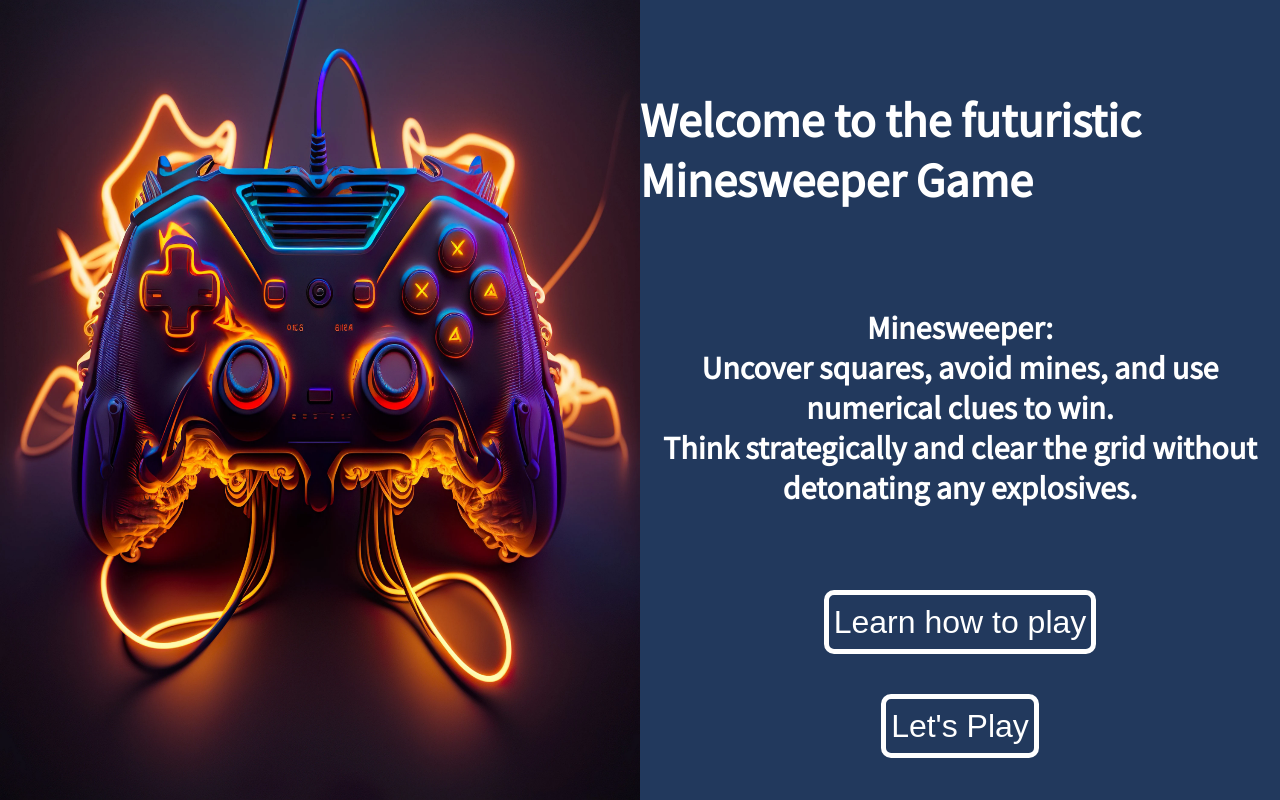
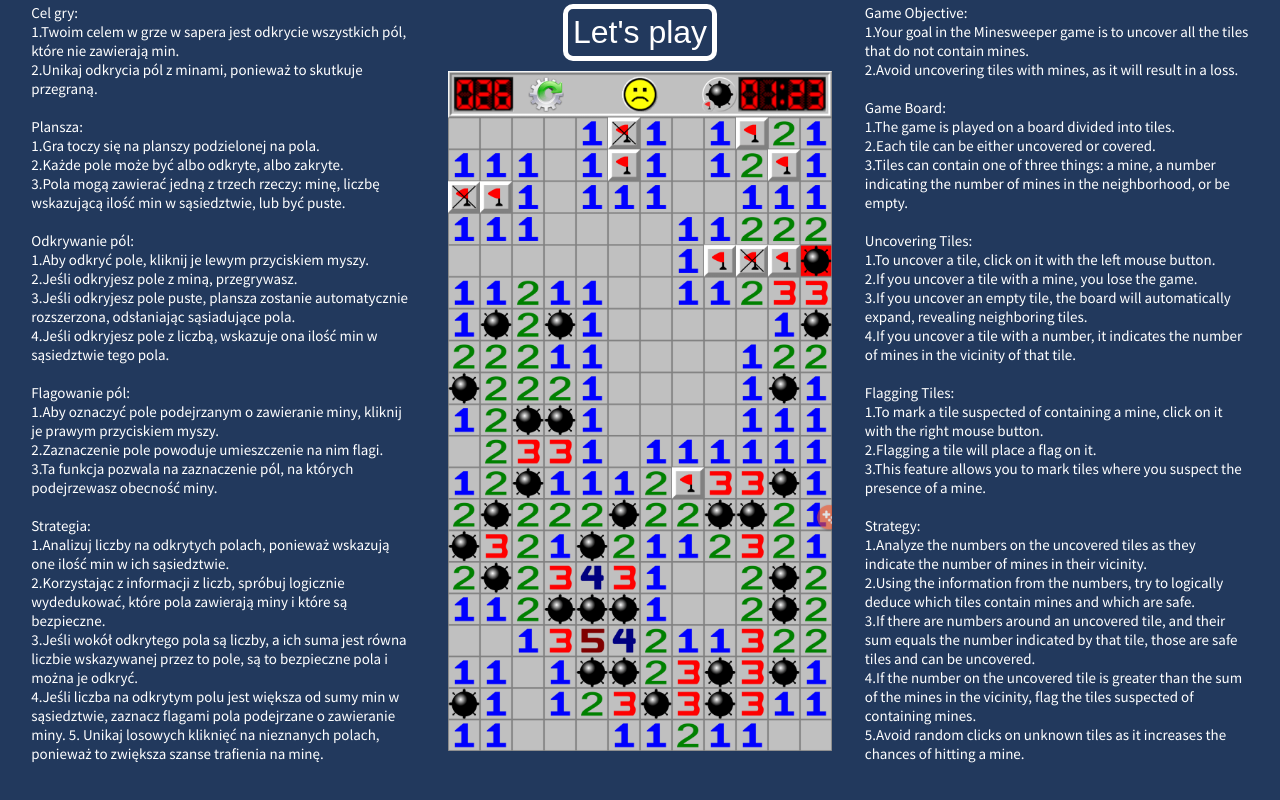
Before and after one commit to Arixin/GameWithAI, a React (Create React App) app in the folder gamewithai/: page /about in a window 1280 px wide. Built offline with nearby package versions, Linux system fonts and the light colour scheme.

Commit message:
Rules page done and connections to other pages

```diff
--- a/gamewithai/package.json
+++ b/gamewithai/package.json
@@ -12,6 +12,7 @@
     "@types/react-dom": "^18.0.0",
     "react": "^18.2.0",
     "react-dom": "^18.2.0",
+    "react-router-dom": "^6.11.2",
     "react-scripts": "5.0.1",
     "styled-components": "^6.0.0-rc.1",
     "typescript": "^4.4.2",
--- a/gamewithai/src/App.tsx
+++ b/gamewithai/src/App.tsx
@@ -1,77 +1,17 @@
-import "./App.css";
-import styled from "styled-components";
-import Image from "./images/gamepad.jpeg";
-
-const MainStyledDiv = styled.div`
-  display: flex;
-  flex-direction: row;
-  justify-content: center;
-  align-items: center;
-  position: absolute;
-`;
-
-const HomeStyledView = styled.div`
-  display: flex;
-  flex-direction: column;
-  align-items: center;
-  justify-content: center;
-  height: 100vh;
-  width: 50vw;
-  gap: 5vh;
-  position: relative;
-  font-weight: bold;
-  right: 0;
-`;
-
-const StyledImage = styled.img`
-  width: 50vw;
-  height: 100vh;
-  position: relative;
-  left: 0;
-`;
-
-const StyledHeader = styled.h1`
-  color: white;
-  position: relative;
-  top: 2vh;
-  font-size: 3rem;
-`;
-
-const StyledDesc = styled.h3`
-  color: white;
-  font-size: 2rem;
-  text-align: center;
-  padding: 10px;
-`;
-
-const StyledButton = styled.button`
-  height: 8vh;
-  border: 5px solid white;
-  padding: 5px;
-  border-radius: 10px;
-  background: none;
-  color: white;
-  cursor: pointer;
-  font-size: 2rem;
-`;
+import { BrowserRouter as Router, Route, Routes } from "react-router-dom";
+import Home from "./pages/Home";
+import About from "./pages/About";
+import Game from "./pages/Game";
 
 function App() {
   return (
-    <MainStyledDiv>
-      <StyledImage src={Image} alt=""></StyledImage>
-      <HomeStyledView>
-        <StyledHeader>Welcome to the futuristic Minesweeper Game</StyledHeader>
-        <StyledDesc>
-          Minesweeper:
-          <br /> Uncover squares, avoid mines, and use numerical clues to win.
-          <br />
-          Think strategically and clear the grid without detonating any
-          explosives.
-        </StyledDesc>
-        <StyledButton>Learn how to play</StyledButton>
-        <StyledButton>Let's Play</StyledButton>
-      </HomeStyledView>
-    </MainStyledDiv>
+    <Router>
+      <Routes>
+        <Route path="/" element={<Home />} />
+        <Route path="/about" element={<About />} />
+        <Route path="/game" element={<Game />} />
+      </Routes>
+    </Router>
   );
 }
 
--- /dev/null
+++ b/gamewithai/src/pages/About.tsx
@@ -0,0 +1,148 @@
+import styled from "styled-components";
+import Image from "../images/minesweeper.png";
+import { Link } from "react-router-dom";
+
+const MainStyledDiv = styled.div`
+  display: flex;
+  flex-direction: row;
+  justify-content: center;
+  align-items: center;
+`;
+const LanguageBox = styled.div`
+  display: flex;
+  flex-direction: column;
+  justify-content: center;
+  align-items: center;
+  width: 30vw;
+  height: 90vh;
+  padding: 10px;
+  margin: 1%;
+  color: white;
+  font-size: 15px;
+`;
+
+const Box = styled.div`
+  display: flex;
+  flex-direction: column;
+  justify-content: center;
+  align-items: center;
+  width: 30vw;
+  height: 90vh;
+  padding: 10px;
+`;
+
+const StyledImage = styled.img`
+  width: 30vw;
+  height: 85vh;
+  padding: 10px;
+`;
+
+const StyledButton = styled.button`
+  border: 5px solid white;
+  padding: 5px;
+  border-radius: 10px;
+  background: none;
+  color: white;
+  cursor: pointer;
+  font-size: 2rem;
+`;
+
+const About = () => {
+  return (
+    <MainStyledDiv>
+      <LanguageBox>
+        Cel gry: <br />
+        1.Twoim celem w grze w sapera jest odkrycie wszystkich pól, które nie
+        zawierają min.
+        <br />
+        2.Unikaj odkrycia pól z minami, ponieważ to skutkuje przegraną.
+        <br /> <br />
+        Plansza: <br />
+        1.Gra toczy się na planszy podzielonej na pola.
+        <br /> 2.Każde pole może być albo odkryte, albo zakryte.
+        <br /> 3.Pola mogą zawierać jedną z trzech rzeczy: minę, liczbę
+        wskazującą ilość min w sąsiedztwie, lub być puste.
+        <br />
+        <br /> Odkrywanie pól:
+        <br /> 1.Aby odkryć pole, kliknij je lewym przyciskiem myszy.
+        <br /> 2.Jeśli odkryjesz pole z miną, przegrywasz.
+        <br />
+        3.Jeśli odkryjesz pole puste, plansza zostanie automatycznie
+        rozszerzona, odsłaniając sąsiadujące pola.
+        <br /> 4.Jeśli odkryjesz pole z liczbą, wskazuje ona ilość min w
+        sąsiedztwie tego pola. <br />
+        <br />
+        Flagowanie pól:
+        <br />
+        1.Aby oznaczyć pole podejrzanym o zawieranie miny, kliknij je prawym
+        przyciskiem myszy. <br />
+        2.Zaznaczenie pole powoduje umieszczenie na nim flagi. <br />
+        3.Ta funkcja pozwala na zaznaczenie pól, na których podejrzewasz
+        obecność miny. <br />
+        <br />
+        Strategia: <br />
+        1.Analizuj liczby na odkrytych polach, ponieważ wskazują one ilość min w
+        ich sąsiedztwie.
+        <br /> 2.Korzystając z informacji z liczb, spróbuj logicznie
+        wydedukować, które pola zawierają miny i które są bezpieczne.
+        <br /> 3.Jeśli wokół odkrytego pola są liczby, a ich suma jest równa
+        liczbie wskazywanej przez to pole, są to bezpieczne pola i można je
+        odkryć. <br />
+        4.Jeśli liczba na odkrytym polu jest większa od sumy min w sąsiedztwie,
+        zaznacz flagami pola podejrzane o zawieranie miny. 5. Unikaj losowych
+        kliknięć na nieznanych polach, ponieważ to zwiększa szanse trafienia na
+        minę.
+      </LanguageBox>
+      <Box>
+        <Link to="/game">
+          <StyledButton>Let's play</StyledButton>
+        </Link>
+        <StyledImage src={Image} alt=""></StyledImage>
+      </Box>
+      <LanguageBox>
+        Game Objective:
+        <br /> 1.Your goal in the Minesweeper game is to uncover all the tiles
+        that do not contain mines.
+        <br /> 2.Avoid uncovering tiles with mines, as it will result in a loss.
+        <br />
+        <br /> Game Board:
+        <br /> 1.The game is played on a board divided into tiles.
+        <br /> 2.Each tile can be either uncovered or covered.
+        <br /> 3.Tiles can contain one of three things: a mine, a number
+        indicating the number of mines in the neighborhood, or be empty.
+        <br />
+        <br />
+        Uncovering Tiles:
+        <br /> 1.To uncover a tile, click on it with the left mouse button.
+        <br /> 2.If you uncover a tile with a mine, you lose the game.
+        <br /> 3.If you uncover an empty tile, the board will automatically
+        expand, revealing neighboring tiles.
+        <br /> 4.If you uncover a tile with a number, it indicates the number of
+        mines in the vicinity of that tile.
+        <br />
+        <br /> Flagging Tiles: <br />
+        1.To mark a tile suspected of containing a mine, click on it with the
+        right mouse button.
+        <br /> 2.Flagging a tile will place a flag on it.
+        <br /> 3.This feature allows you to mark tiles where you suspect the
+        presence of a mine.
+        <br />
+        <br />
+        Strategy:
+        <br /> 1.Analyze the numbers on the uncovered tiles as they indicate the
+        number of mines in their vicinity.
+        <br /> 2.Using the information from the numbers, try to logically deduce
+        which tiles contain mines and which are safe.
+        <br /> 3.If there are numbers around an uncovered tile, and their sum
+        equals the number indicated by that tile, those are safe tiles and can
+        be uncovered.
+        <br /> 4.If the number on the uncovered tile is greater than the sum of
+        the mines in the vicinity, flag the tiles suspected of containing mines.
+        <br /> 5.Avoid random clicks on unknown tiles as it increases the
+        chances of hitting a mine.
+      </LanguageBox>
+    </MainStyledDiv>
+  );
+};
+
+export default About;
--- /dev/null
+++ b/gamewithai/src/pages/Game.tsx
@@ -0,0 +1,7 @@
+import React from "react";
+
+const Game = () => {
+  return <div>Hello Game</div>;
+};
+
+export default Game;
--- /dev/null
+++ b/gamewithai/src/pages/Home.tsx
@@ -0,0 +1,83 @@
+import "../App.css";
+import styled from "styled-components";
+import Image from "../images/gamepad.jpeg";
+import { Link } from "react-router-dom";
+
+const MainStyledDiv = styled.div`
+  display: flex;
+  flex-direction: row;
+  justify-content: center;
+  align-items: center;
+  position: absolute;
+`;
+
+const HomeStyledView = styled.div`
+  display: flex;
+  flex-direction: column;
+  align-items: center;
+  justify-content: center;
+  height: 100vh;
+  width: 50vw;
+  gap: 5vh;
+  position: relative;
+  font-weight: bold;
+  right: 0;
+`;
+
+const StyledImage = styled.img`
+  width: 50vw;
+  height: 100vh;
+  position: relative;
+  left: 0;
+`;
+
+const StyledHeader = styled.h1`
+  color: white;
+  position: relative;
+  top: 2vh;
+  font-size: 3rem;
+`;
+
+const StyledDesc = styled.h3`
+  color: white;
+  font-size: 2rem;
+  text-align: center;
+  padding: 10px;
+`;
+
+const StyledButton = styled.button`
+  height: 8vh;
+  border: 5px solid white;
+  padding: 5px;
+  border-radius: 10px;
+  background: none;
+  color: white;
+  cursor: pointer;
+  font-size: 2rem;
+`;
+
+function Home() {
+  return (
+    <MainStyledDiv>
+      <StyledImage src={Image} alt=""></StyledImage>
+      <HomeStyledView>
+        <StyledHeader>Welcome to the futuristic Minesweeper Game</StyledHeader>
+        <StyledDesc>
+          Minesweeper:
+          <br /> Uncover squares, avoid mines, and use numerical clues to win.
+          <br />
+          Think strategically and clear the grid without detonating any
+          explosives.
+        </StyledDesc>
+        <Link to="/about">
+          <StyledButton>Learn how to play</StyledButton>
+        </Link>
+        <Link to="/game">
+          <StyledButton>Let's Play</StyledButton>
+        </Link>
+      </HomeStyledView>
+    </MainStyledDiv>
+  );
+}
+
+export default Home;
```
Also changed, not shown: gamewithai/src/images/minesweeper.png (added), 1 other file (tests, documents, lock files or other folders).
